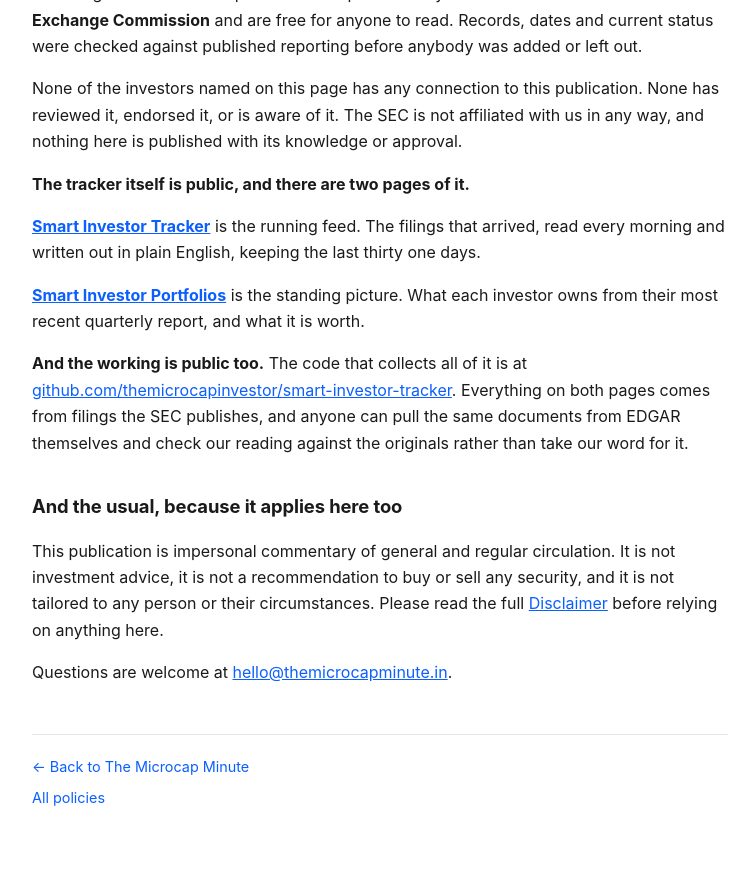
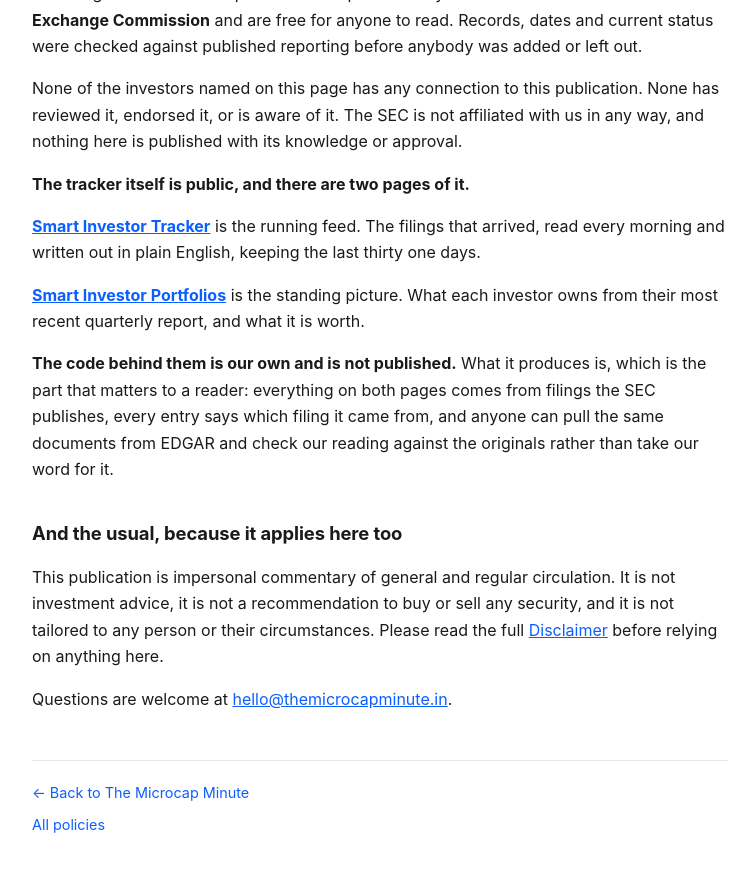
Before and after one commit to themicrocapinvestor/MM-Policies, a Jekyll site: the page built from tracker.md, in a window 1280 px wide and 900 px high, scrolled down 5316 px. Shown: the top 872 px of the window, without its empty margins (260-1015 px from the left). Built offline with Jekyll 4.4.1, drawn with Linux system fonts in a browser that asks for light colours; some of the changed text lies outside the part shown.

Commit message:
Tracker: the code is private, so stop saying it is not
Removes the repository link and the claim that the working is public. Both the
foot of the page and the opening paragraph promised it, and a page that offers
something it does not provide is worse than one that offers less.

What replaces it keeps the checkability where it actually lives. The output is
public, every entry says which filing it came from, and anyone can pull the same
document from EDGAR and check the reading against the original. That claim never
depended on publishing the code, and it is the one a reader can act on.

```diff
--- a/tracker.md
+++ b/tracker.md
@@ -9,8 +9,8 @@ title: Smart Investors Tracker
 
 We follow the public regulatory filings of thirty investors. This page names all thirty and
 says why each one is on the list. What we actually read is published as it comes in, on two
-open pages linked at the foot of this page, along with the code that collects it, so that
-anyone can check our reading against the original documents.
+open pages linked at the foot of this page, so that anyone can check our reading against
+the original filings.
 
 ## Read this part first
 
@@ -226,11 +226,11 @@ English, keeping the last thirty one days.
 is the standing picture. What each investor owns from their most recent quarterly report,
 and what it is worth.
 
-**And the working is public too.** The code that collects all of it is at
-[github.com/themicrocapinvestor/smart-investor-tracker](https://github.com/themicrocapinvestor/smart-investor-tracker).
-Everything on both pages comes from filings the SEC publishes, and anyone can pull the
-same documents from EDGAR themselves and check our reading against the originals rather
-than take our word for it.
+**The code behind them is our own and is not published.** What it produces is, which is
+the part that matters to a reader: everything on both pages comes from filings the SEC
+publishes, every entry says which filing it came from, and anyone can pull the same
+documents from EDGAR and check our reading against the originals rather than take our word
+for it.
 
 ## And the usual, because it applies here too
 
```
